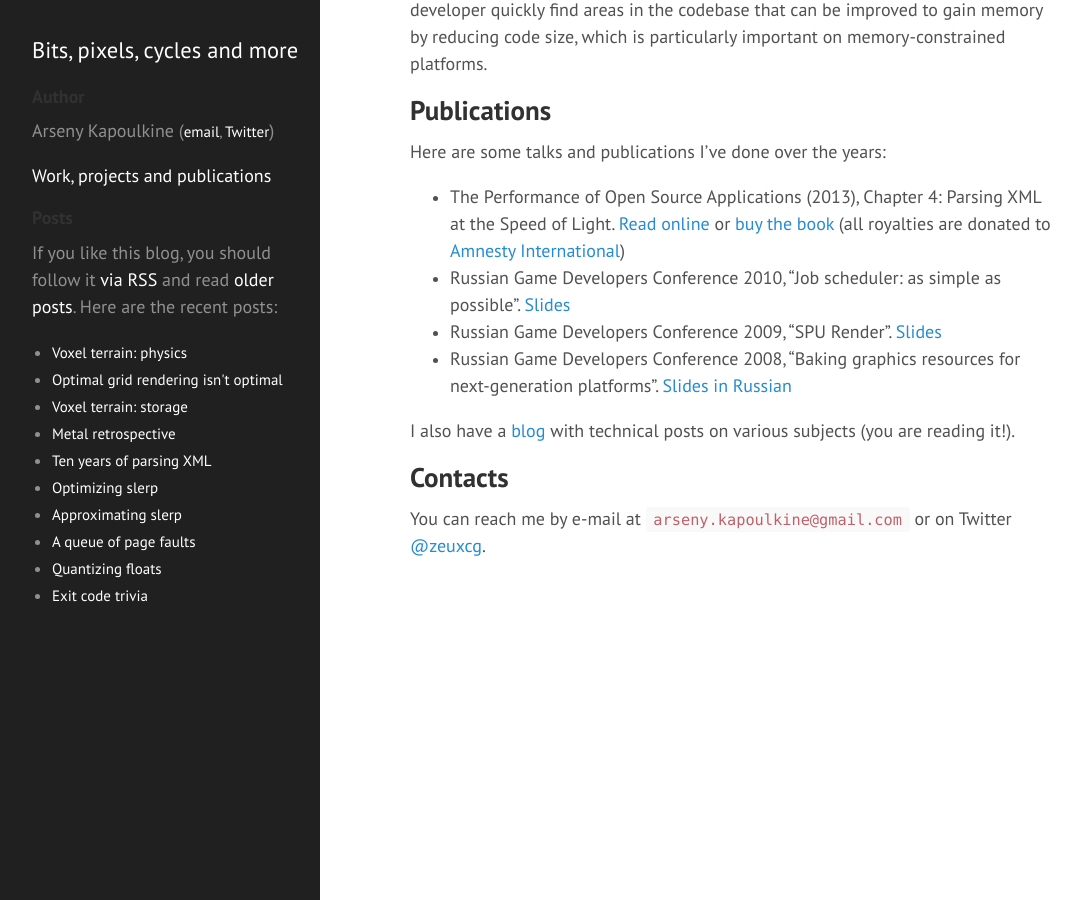
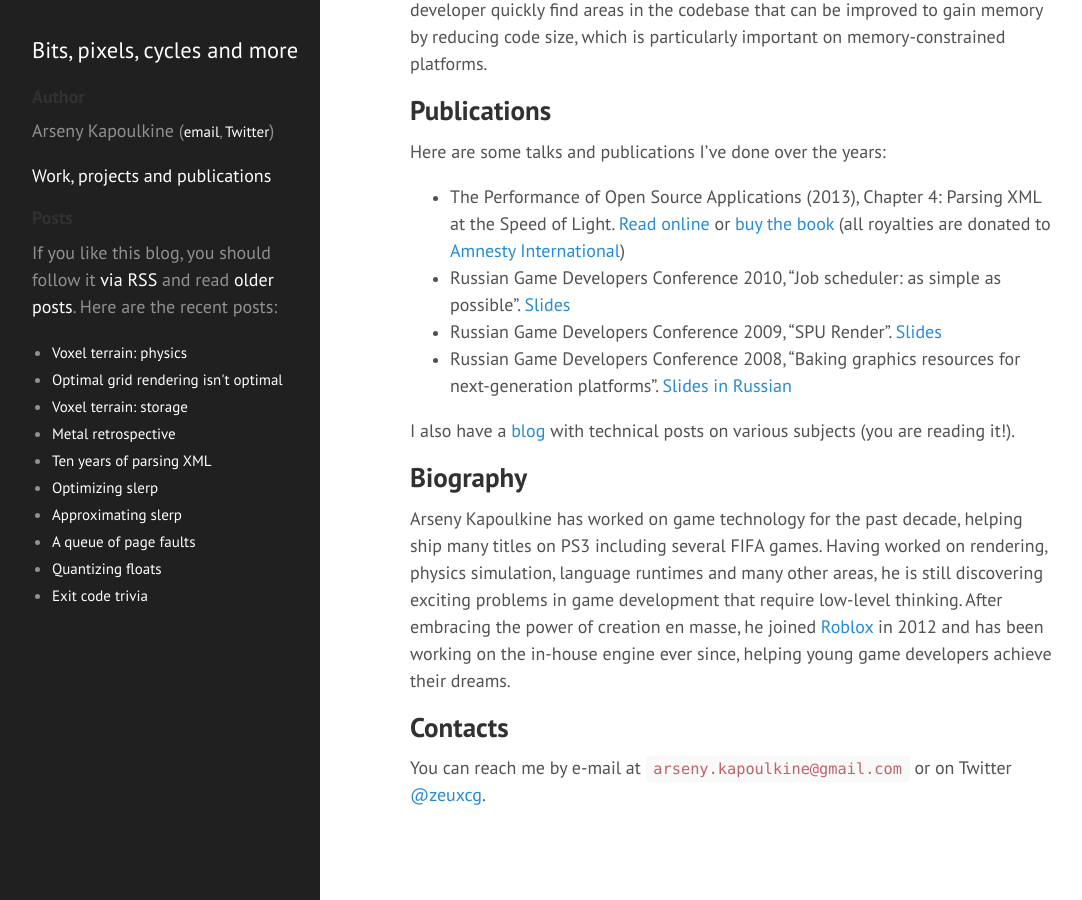
Before and after one commit to zeux/zeux.github.io, a Jekyll site: the page built from about.md, in a window 1280 px wide and 900 px high, scrolled down 1316 px. Shown: the whole window, without its empty margins (4-1086 px from the left). Built offline with Jekyll 4.4.1, drawn with Linux system fonts in a browser that asks for light colours.

Commit message:
about: Initial version of biography (for GDC and future use)

```diff
--- a/about.md
+++ b/about.md
@@ -55,5 +55,9 @@
 
 I also have a [blog](http://zeuxcg.org) with technical posts on various subjects (you are reading it!).
 
+## Biography
+
+Arseny Kapoulkine has worked on game technology for the past decade, helping ship many titles on PS3 including several FIFA games. Having worked on rendering, physics simulation, language runtimes and many other areas, he is still discovering exciting problems in game development that require low-level thinking. After embracing the power of creation en masse, he joined [Roblox](https://corp.roblox.com/) in 2012 and has been working on the in-house engine ever since, helping young game developers achieve their dreams.
+
 ## Contacts
 You can reach me by e-mail at `arseny.kapoulkine@gmail.com` or on Twitter [@zeuxcg](https://twitter.com/zeuxcg).
```
